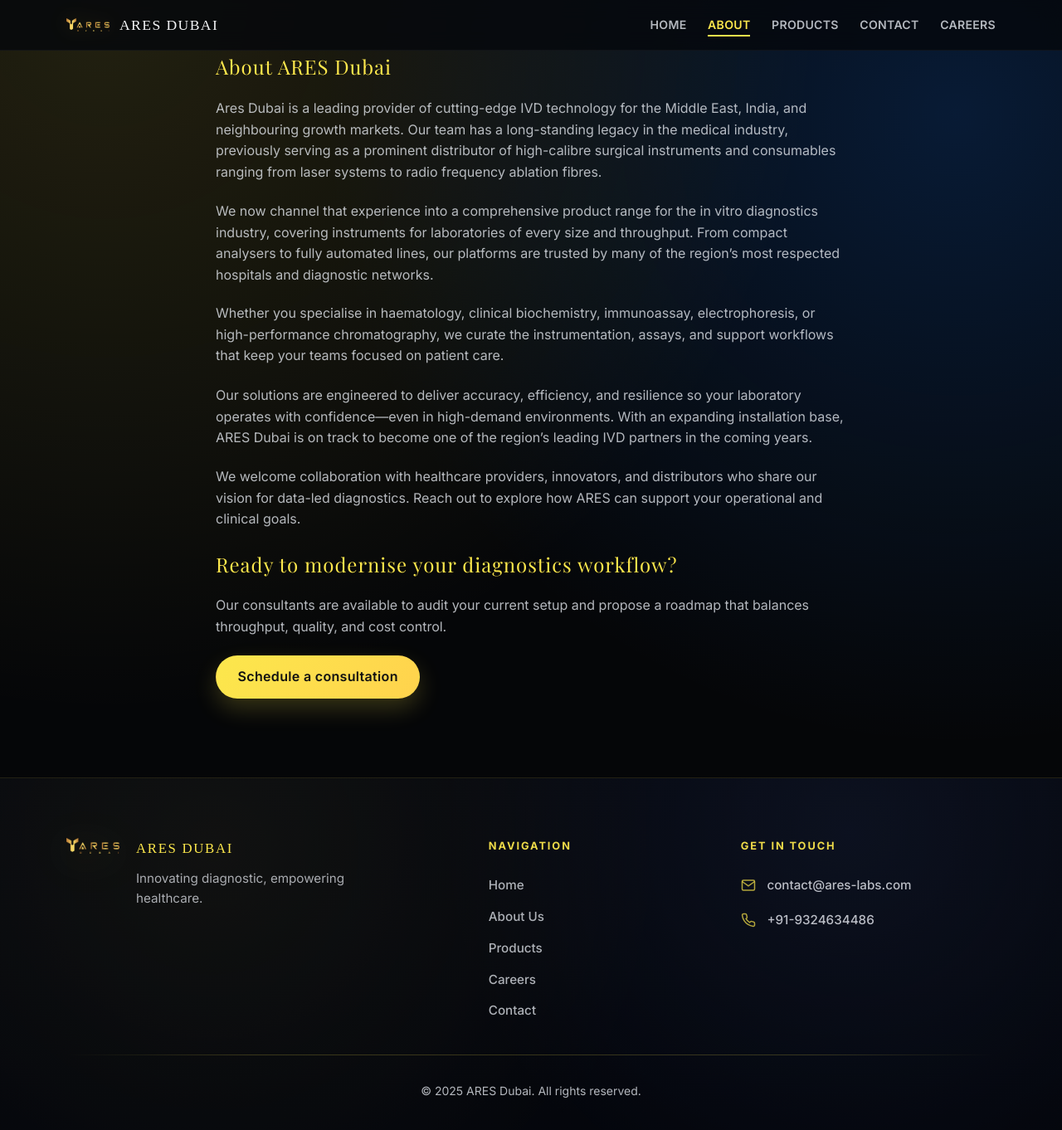
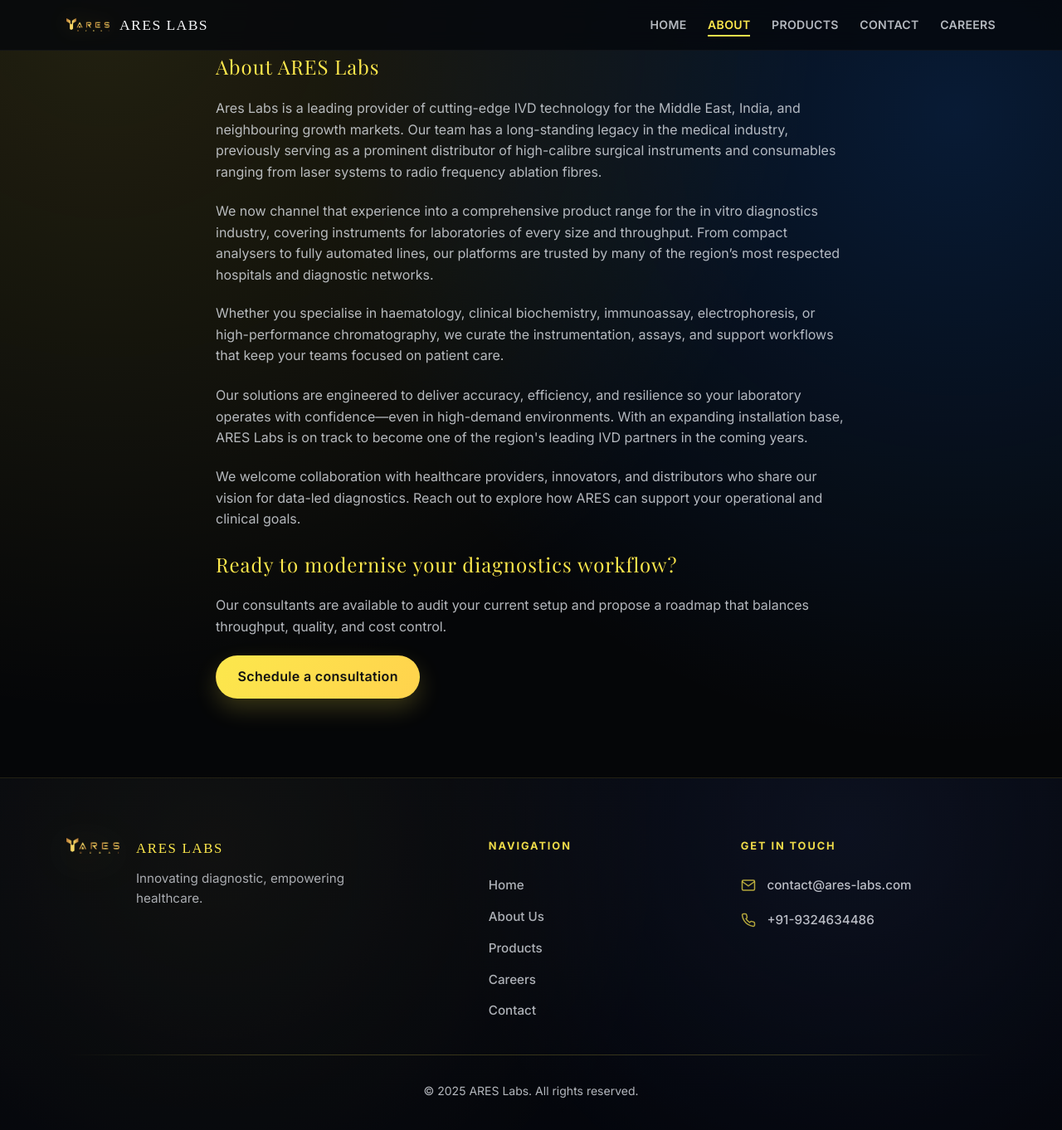
Before and after one commit to JaskiratOberoi/Ares-Dubai-static-site, a React (Vite) app: page /about-us in a window 1280 px wide. Shown: the top 1362 px of the page at 83% size. Built offline with nearby package versions, Linux system fonts and the light colour scheme; a web font is replaced by a local one.

Commit message:
Rename all instances of 'Ares Dubai' to 'Ares Labs' across the site and fix syntax error in About.jsx

```diff
--- a/index.html
+++ b/index.html
@@ -6,16 +6,16 @@
       name="viewport"
       content="width=device-width, initial-scale=1.0, viewport-fit=cover"
     />
-    <title>ARES Dubai | End-to-End Laboratory Diagnostics</title>
+    <title>ARES Labs | End-to-End Laboratory Diagnostics</title>
     <meta
       name="description"
-      content="ARES Dubai delivers end-to-end laboratory solutions across the Middle East, India, and neighbouring markets—from chemistry and haematology analysers to point-of-care platforms."
+      content="ARES Labs delivers end-to-end laboratory solutions across the Middle East, India, and neighbouring markets—from chemistry and haematology analysers to point-of-care platforms."
     />
     <meta name="theme-color" content="#fce74c" />
     <link rel="icon" type="image/png" href="/assets/images/logo.png" />
     <link rel="manifest" href="/manifest.webmanifest" />
-    <meta property="og:site_name" content="ARES Dubai" />
-    <meta property="og:title" content="ARES Dubai | Laboratory Diagnostics" />
+    <meta property="og:site_name" content="ARES Labs" />
+    <meta property="og:title" content="ARES Labs | Laboratory Diagnostics" />
     <meta
       property="og:description"
       content="Innovating diagnostics and empowering healthcare with a complete portfolio of IVD instrumentation."
--- a/src/components/Footer.jsx
+++ b/src/components/Footer.jsx
@@ -7,9 +7,9 @@
     <footer className="site-footer">
       <div className="footer-inner">
         <div className="footer-brand">
-          <img src="/assets/images/logo.png" alt="ARES Dubai" />
+          <img src="/assets/images/logo.png" alt="ARES Labs" />
           <div>
-            <p className="footer-title">ARES Dubai</p>
+            <p className="footer-title">ARES Labs</p>
             <p className="footer-tagline">Innovating diagnostic, empowering healthcare.</p>
           </div>
         </div>
@@ -48,7 +48,7 @@
       <div className="footer-divider"></div>
 
       <div className="footer-meta">
-        <p>© {year} ARES Dubai. All rights reserved.</p>
+        <p>© {year} ARES Labs. All rights reserved.</p>
       </div>
     </footer>
   )
--- a/src/components/Header.jsx
+++ b/src/components/Header.jsx
@@ -19,8 +19,8 @@
     <header className="site-header">
       <div className="header-bar">
         <Link to="/" className="brand" onClick={closeMenu}>
-          <img src="/assets/images/logo.png" alt="ARES Dubai logo" />
-          <span>ARES Dubai</span>
+          <img src="/assets/images/logo.png" alt="ARES Labs logo" />
+          <span>ARES Labs</span>
         </Link>
         <button
           type="button"
--- a/src/pages/About.jsx
+++ b/src/pages/About.jsx
@@ -1,10 +1,10 @@
 import Reveal from '../components/Reveal.jsx'
 
 const paragraphs = [
-  'Ares Dubai is a leading provider of cutting-edge IVD technology for the Middle East, India, and neighbouring growth markets. Our team has a long-standing legacy in the medical industry, previously serving as a prominent distributor of high-calibre surgical instruments and consumables ranging from laser systems to radio frequency ablation fibres.',
+  'Ares Labs is a leading provider of cutting-edge IVD technology for the Middle East, India, and neighbouring growth markets. Our team has a long-standing legacy in the medical industry, previously serving as a prominent distributor of high-calibre surgical instruments and consumables ranging from laser systems to radio frequency ablation fibres.',
   'We now channel that experience into a comprehensive product range for the in vitro diagnostics industry, covering instruments for laboratories of every size and throughput. From compact analysers to fully automated lines, our platforms are trusted by many of the region’s most respected hospitals and diagnostic networks.',
   'Whether you specialise in haematology, clinical biochemistry, immunoassay, electrophoresis, or high-performance chromatography, we curate the instrumentation, assays, and support workflows that keep your teams focused on patient care.',
-  'Our solutions are engineered to deliver accuracy, efficiency, and resilience so your laboratory operates with confidence—even in high-demand environments. With an expanding installation base, ARES Dubai is on track to become one of the region’s leading IVD partners in the coming years.',
+  'Our solutions are engineered to deliver accuracy, efficiency, and resilience so your laboratory operates with confidence—even in high-demand environments. With an expanding installation base, ARES Labs is on track to become one of the region\'s leading IVD partners in the coming years.',
   'We welcome collaboration with healthcare providers, innovators, and distributors who share our vision for data-led diagnostics. Reach out to explore how ARES can support your operational and clinical goals.',
 ]
 
@@ -12,7 +12,7 @@
   return (
     <section className="section prose">
       <div className="section-inner">
-        <Reveal as="h1">About ARES Dubai</Reveal>
+        <Reveal as="h1">About ARES Labs</Reveal>
         {paragraphs.map((para, index) => (
           <Reveal as="p" key={para.substring(0, 24)} delay={index * 80}>
             {para}
--- a/src/pages/Careers.jsx
+++ b/src/pages/Careers.jsx
@@ -24,7 +24,7 @@
       <div className="section-inner">
         <Reveal as="h1">Careers & collaborations</Reveal>
         <Reveal className="lead" delay={120}>
-          ARES Dubai is growing fast, and we’re assembling a team of specialists who are passionate about the science
+          ARES Labs is growing fast, and we're assembling a team of specialists who are passionate about the science
           behind diagnostics. Whether you are an engineer, application scientist, commercial strategist, or distribution
           partner, we would love to hear from you.
         </Reveal>
--- a/src/pages/Contact.jsx
+++ b/src/pages/Contact.jsx
@@ -6,7 +6,7 @@
     const form = event.currentTarget
     const data = Object.fromEntries(new FormData(form).entries())
 
-    const subject = encodeURIComponent(`New enquiry from ${data.name || 'ARES Dubai site'}`)
+    const subject = encodeURIComponent(`New enquiry from ${data.name || 'ARES Labs site'}`)
     const lines = [
       `Name: ${data.name ?? 'N/A'}`,
       `Email: ${data.email ?? 'N/A'}`,
--- a/src/pages/Home.jsx
+++ b/src/pages/Home.jsx
@@ -13,7 +13,7 @@
           <p className="eyebrow">End-to-end laboratory solutions</p>
           <h1>Innovating diagnostics, empowering healthcare</h1>
           <p className="lead">
-            From haematology to immunoassay, ARES Dubai delivers high-tech instruments that keep
+            From haematology to immunoassay, ARES Labs delivers high-tech instruments that keep
             laboratories agile, accurate, and ready for growth across the Middle East and beyond.
           </p>
             <div className="hero-actions">
@@ -31,7 +31,7 @@
         <div className="section-inner">
           <Reveal as="h2">Trusted experience, future-ready platforms</Reveal>
           <Reveal delay={100}>
-            ARES Dubai draws on decades of clinical engineering and distribution expertise to build a
+            ARES Labs draws on decades of clinical engineering and distribution expertise to build a
             portfolio that serves every scale of laboratory. We partner with hospitals, diagnostics
             networks, and specialty centres to integrate instruments, assays, and service programmes
             that deliver confident results day after day.
```
Also changed, not shown: public/manifest.webmanifest.
